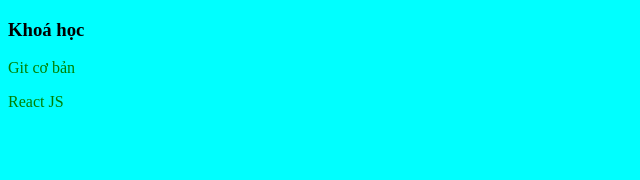
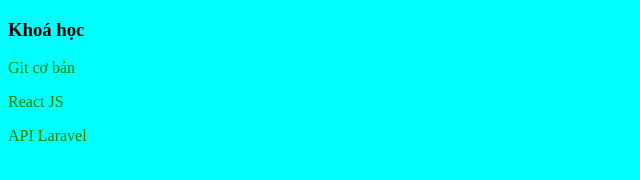
Before and after one commit to tien-lt99/git-tutorial, a plain HTML site: page index.html in a window 1280 px wide. Shown: the whole page, without its empty margins (0-640 px from the left). Drawn offline with Linux system fonts and the light colour scheme.

Commit message:
Update index.html

```diff
--- a/index.html
+++ b/index.html
@@ -12,5 +12,6 @@
     <h3>Khoá học</h3>
     <p>Git cơ bản </p>
     <p>React JS</p>
+    <p> API Laravel </p>
 </body>
 </html>
```
